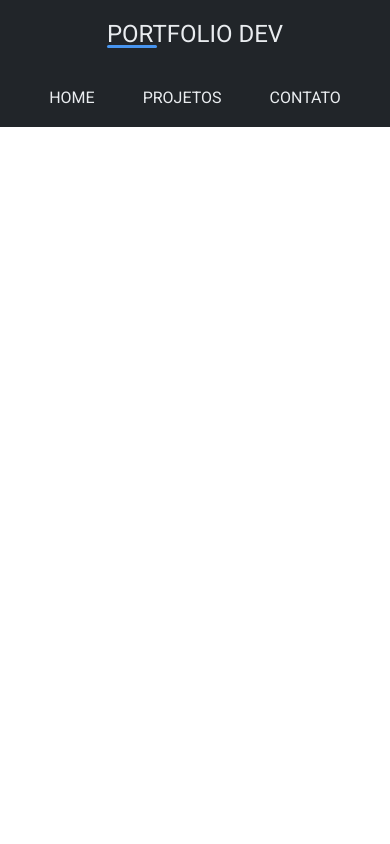
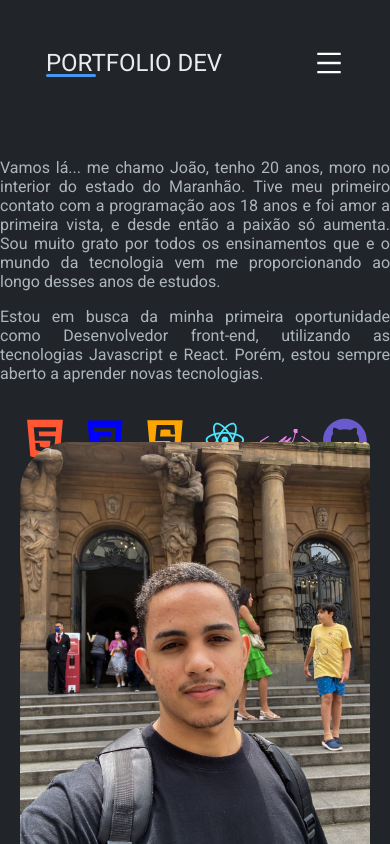
Before and after one commit to jottadev/porfolio, a React (Create React App) app: page /AboutMe in a window 390 px wide. Built offline with nearby package versions, Linux system fonts and the light colour scheme.

Commit message:
add page about e responsive

```diff
--- a/package.json
+++ b/package.json
@@ -8,6 +8,7 @@
     "@testing-library/user-event": "^13.5.0",
     "react": "^18.2.0",
     "react-dom": "^18.2.0",
+    "react-helmet": "^6.1.0",
     "react-icons": "^4.6.0",
     "react-router-dom": "^6.4.2",
     "react-scripts": "5.0.1",
--- a/src/App.js
+++ b/src/App.js
@@ -1,27 +1,42 @@
 import React from 'react'
+import {Helmet } from 'react-helmet'
 import { BrowserRouter as Router, Routes, Route, Link } from 'react-router-dom'
 
 import Contato from './Pages/Contact'
 import Projetos from './Pages/Projects'
 import Home from './Pages/Home'
+import AboutMe from './Pages/AboutMe'
 import './Styles/styleHeader.css'
+import { AiOutlineMenu } from 'react-icons/ai'
+
+const TITLE = 'Portfolio Dev'
 
 function App() {
+
   return (
 
     <Router>
 
-      <header>
+      <Helmet>
+        <title>{TITLE}</title>
+      </Helmet>
+
+      <header role='heading'>
         <h2> Portfolio Dev </h2>
-        <nav>
+        <nav role='navigation' >
           <Link className='link' to='/'> Home </Link>
+          <Link className='link' to='/AboutMe'> Sobre mim </Link>
           <Link className='link' to='/Projetos'> Projetos </Link>
           <Link className='link' to='/Contato'> Contato </Link>
         </nav>
+
+        < AiOutlineMenu className='menu-icon' size={30} color='#fff'/>
+
         </header>
 
       <Routes>
         <Route path='/Contato' element={< Contato />} />
+        <Route path='/AboutMe' element={< AboutMe />} />
         <Route path='/Projetos' element={< Projetos />} />
         <Route path='/' element={< Home />} />
       </Routes>
--- /dev/null
+++ b/src/Pages/AboutMe.js
@@ -0,0 +1,43 @@
+import React from 'react'
+import Photo from '../Assets/photoprofile.jpg'
+import { AiFillHtml5 } from 'react-icons/ai'
+import { DiCss3 } from 'react-icons/di'
+import { DiJavascript } from 'react-icons/di'
+import { DiReact } from 'react-icons/di'
+import { SiStyledcomponents } from 'react-icons/si'
+import { AiFillGithub } from "react-icons/ai";
+import '../Styles/styleAboutMe.css'
+
+export default function AboutMe(){
+    return(
+        <main className='main-a' role='main'>
+            <section className='section-a'>
+                <div>
+                    <p role='text'>
+                        Vamos lá... me chamo João, tenho 20 anos, moro no interior
+                        do estado do Maranhão. Tive meu primeiro contato com a programação aos 18 anos
+                        e foi amor a primeira vista, e desde então a paixão só aumenta. Sou muito grato por todos os
+                        ensinamentos que e o mundo da tecnologia vem me proporcionando ao longo desses anos de estudos.
+                    </p>
+                    <p role='text'>
+                        Estou em busca da minha primeira oportunidade como Desenvolvedor front-end,
+                        utilizando as tecnologias Javascript e React. Porém, estou sempre aberto a aprender novas
+                        tecnologias.
+                    </p>
+                </div>
+                <div className='techs'>
+                    < AiFillHtml5  size={50} color={'#ff5733'} className='tech'/>
+                    < DiCss3 size={50} color={'#0000ff'}  className='tech'/>
+                    < DiJavascript size={50} color={'#ffa500'} className='tech'/>
+                    < DiReact size={50} color={'#4ae5ff'} className='tech'/>
+                    < SiStyledcomponents size={50} color={'#ee82ee'} className='tech'/>
+                    < AiFillGithub size={50} color={'#6a5acd'} className='tech'/>
+                </div>
+            </section>
+
+            <figure className='figure-a' role="figure">
+                <img src={Photo} alt='Photo profile - Imagem'/>
+            </figure>
+        </main>
+    )
+}
--- a/src/Pages/Contact.js
+++ b/src/Pages/Contact.js
@@ -1,4 +1,5 @@
 import React from 'react'
+import {Helmet } from 'react-helmet'
 import { AiOutlineInstagram } from 'react-icons/ai'
 import { AiOutlineLinkedin } from 'react-icons/ai'
 import { AiOutlineFilePdf } from "react-icons/ai";
@@ -6,16 +7,23 @@ import { AiFillGithub } from "react-icons/ai";
 import cv from '../Assets/cv.pdf'
 import '../Styles/styleContact.css'
 
+const TITLE = 'Portfolio Dev - Contato'
+
 export default function Contact(){
     return(
-        <main>
+        <main role='main'>
+
+            <Helmet>
+                <title>{TITLE}</title>
+            </Helmet>
+
             <section >
                <form action='https://formsubmit.co/contato.joaoythalo@gmail.com' method="POST" target="_blank" rel="noopener noreferrer" className='form-c'>
                     <input type='text' name='text' id='ip-text' required placeholder='Digite seu nome aqui.'  autoComplete='none' autoFocus/>
                     <input type='email' name='email' id='ip-email' placeholder='Digite seu email aqui.' required  autoComplete='none'/>
                     <textarea name='textarea' id='ip-area' placeholder='Digite seu mensagem aqui' required  autoComplete='none'></textarea>
-                    <button type='reset'> Limpar </button>
-                    <button type='submit'> Enviar </button>
+                    <button type='reset' role='button'> Limpar </button>
+                    <button type='submit' role='button'> Enviar </button>
                </form>
             </section>
             <section>
--- a/src/Pages/Home.js
+++ b/src/Pages/Home.js
@@ -1,4 +1,5 @@
 import React from 'react'
+import {Helmet } from 'react-helmet'
 import { AiOutlineInstagram } from 'react-icons/ai'
 import { AiOutlineLinkedin } from 'react-icons/ai'
 import { AiOutlineFilePdf } from "react-icons/ai";
@@ -7,13 +8,20 @@ import cv from '../Assets/cv.pdf'
 import dev from '../Assets/programming.svg'
 import '../Styles/styleHome.css'
 
+const TITLE = 'Portfolio Dev - Home'
+
 export default function Home(){
     return(
-        <main>
+        <main role='main'>
+
+            <Helmet>
+                <title>{TITLE}</title>
+            </Helmet>
+
             <section>
                 <div>
                     <h1> Hey, I'm João. </h1>
-                    <p>
+                    <p role='text'>
                         Desenvolvedor Front-end & Desinger gráfico.
                     </p>
                 </div>
@@ -25,7 +33,7 @@ export default function Home(){
                 </div>
             </section>
 
-            <figure>
+            <figure role="figure">
                 <img src={dev} alt='Programção'/>
             </figure>
 
--- a/src/Pages/Projects.js
+++ b/src/Pages/Projects.js
@@ -1,21 +1,30 @@
 import React from 'react'
+import {Helmet } from 'react-helmet'
 import bomsono from '../Assets/p-bomsono.jpg'
 import cacl from '../Assets/p-calc.jpg'
 import recipes from '../Assets/p-recipes.jpg'
 import codar from '../Assets/p-codar.jpg'
 import '../Styles/styleProjects.css'
 
+const TITLE = 'Portfolio Dev - Projetos'
+
 export default function Project(){
     return(
 
-        <main className='main-p'>
-            <section className='section-p'>
-                <figure>
+        <main className='main-p' role='main'>
+
+            <Helmet>
+                <title>{TITLE}</title>
+            </Helmet>
+
+
+            <section className='section-p' id='section-p'>
+                <figure role="figure">
                     <img src={recipes} alt="Projeto Recipes - Pagina da web." />
                 </figure>
 
                 <div className='div-p'>
-                    <p>
+                    <p role='text'>
                         Projeto foi desenvolvido pela Vai na Web para seus alunos praticarem seus
                         conhecimentos em React Hooks, Github e aprimorar o trabalho em equipe.
                     </p>
@@ -27,12 +36,12 @@ export default function Project(){
             </section>
 
             <section className='section-p'>
-                <figure>
+                <figure role="figure">
                     <img src={cacl} alt="Projeto Calculadora - Calculadora web." />
                 </figure>
 
                 <div className='div-p'>
-                    <p>
+                    <p role='text'>
                         Primeiro projeto desenvolvido utilizando Javascript, usando principalmente a função eval.
                         Calculadora de aparência simples, porém eficiente.
                     </p>
@@ -46,12 +55,12 @@ export default function Project(){
 
             <section className='section-p'>
 
-                <figure>
+                <figure role="figure">
                     <img src={bomsono} alt="Projeto Bom Sono - Pagina da web." />
                 </figure>
 
                 <div className='div-p'>
-                    <p>
+                    <p role='text'>
                         Projeto desenvolvido para aprimorar / reaquecer meus conhecimentos em HTML e CSS Responsivo.
                         Desafio disponivel no site do Dev Challenge.
                     </p>
@@ -65,11 +74,11 @@ export default function Project(){
 
             <section className='section-p'>
 
-                <figure>
+                <figure role="figure">
                     <img src={codar} alt="Projeto Codar - Pagina da web." />
                 </figure>
                 <div className='div-p'>
-                    <p>
+                    <p role='text'>
                         Projeto desenvolvido com HTML e CSS Responsivo. O desafio disponivel no site do Dev Challenge.
                     </p>
                     <div className='div-link-p'>
--- /dev/null
+++ b/src/Styles/styleAboutMe.css
@@ -0,0 +1,50 @@
+@import url('https://fonts.googleapis.com/css2?family=Roboto:wght@300;400;500;700;900&display=swap');
+*{
+    margin: 0;
+    padding: 0;
+    box-sizing: border-box;
+    font-family: 'Roboto', Arial;
+}
+
+.main-a{
+    display: flex;
+    flex-direction: row;
+    flex-wrap: wrap;
+    align-items: center;
+    justify-content: center;
+}
+
+
+.section-a p{
+    text-align: justify;
+    color: #adb5bd;
+    margin-bottom: 1rem;
+}
+
+.techs{
+    display: flex;
+    flex-direction: row;
+    flex-wrap: wrap;
+    align-items: center;
+    justify-content: center;
+    gap: 10px;
+}
+
+
+.tech:hover{
+    transition: transform .3s ease-in-out;
+    transform: scale(1.5);
+}
+
+.figure-a img{
+    border-radius: 50px 5px 50px 5px;
+    width: 350px;
+}
+
+
+@media screen and (max-width: 999px){
+    .main-a  {
+        align-items: flex-start;
+    }
+
+}
--- a/src/Styles/styleHeader.css
+++ b/src/Styles/styleHeader.css
@@ -51,3 +51,18 @@ nav{
     transition: .2s ease-in-out;
     opacity: .8;
 }
+
+.menu-icon{
+    display: none;
+}
+
+
+@media screen and (max-width: 999px){
+    nav{
+        display: none;
+    }
+
+    .menu-icon{
+        display: initial;
+    }
+}
--- a/src/Styles/styleHome.css
+++ b/src/Styles/styleHome.css
@@ -69,3 +69,27 @@ figure{
 img{
     width: 500px;
 }
+
+@media screen and (max-width: 999px){
+    figure{
+        height: 370px;
+    }
+
+    section{
+        height: 370px;
+    }
+
+    main {
+        align-items: flex-start;
+    }
+
+}
+
+
+@media screen and (max-width: 700px){
+    img{
+        width: 70vw;
+    }
+
+
+}
--- a/src/Styles/styleProjects.css
+++ b/src/Styles/styleProjects.css
@@ -1,6 +1,6 @@
 *{
-    margin: 0;
-    padding: 0;
+    margin: 0 ;
+    padding: 0 ;
     box-sizing: border-box;
 }
 
@@ -73,3 +73,18 @@
     background: #e9ecef;
     color: #212529;
 }
+
+@media screen and (max-width: 999px){
+
+    body, html, .App{
+        overflow-y: hidden;
+        overflow-x: hidden;
+    }
+
+    .main-p{
+        justify-content: flex-start;
+        flex-direction: column;
+        height: 100vh;
+
+    }
+}
```
Also changed, not shown: src/Assets/photoprofile.jpg (added), 1 other file (tests, documents, lock files or other folders).
